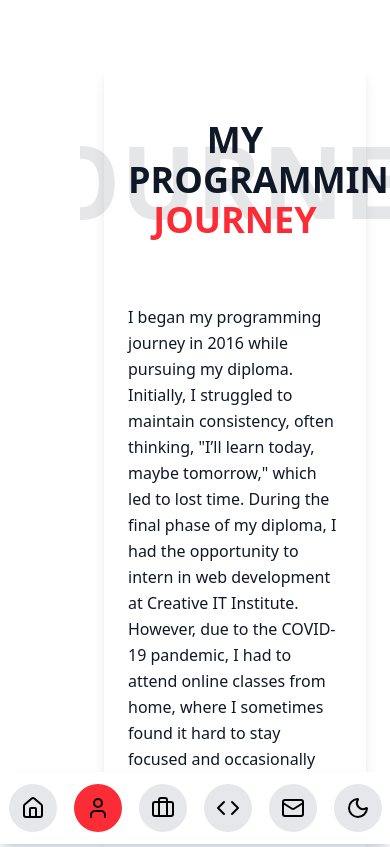
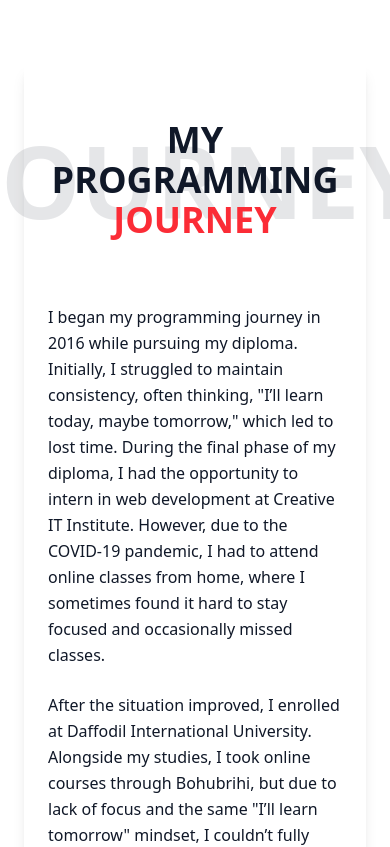
Before and after one commit to sojib-web/myProtFolio, a React (Vite) app: page /about in a window 390 px wide. Shown: the top 847 px of the page. Built offline with nearby package versions, Linux system fonts and the light colour scheme.

Commit message:
Updated  navbar agian  complate

```diff
--- a/src/RootLayout/RootLayout.jsx
+++ b/src/RootLayout/RootLayout.jsx
@@ -18,13 +18,13 @@ const RootLayout = () => {
       <div
         className={`fixed top-0 left-0 z-50 h-full w-20 transition-colors duration-300 ${
           darkMode ? "bg-[#0f0f0f]" : "bg-white"
-        }`}
+        } hidden sm:flex`}
       >
         <Navbar />
       </div>
 
       {/* Main Content */}
-      <div className="flex-1 ml-20 overflow-y-auto transition-colors duration-300">
+      <div className="flex-1 ml-0 sm:ml-20 overflow-y-auto transition-colors duration-300">
         <AnimatePresence mode="wait">
           <Outlet key={location.pathname} />
         </AnimatePresence>
```
